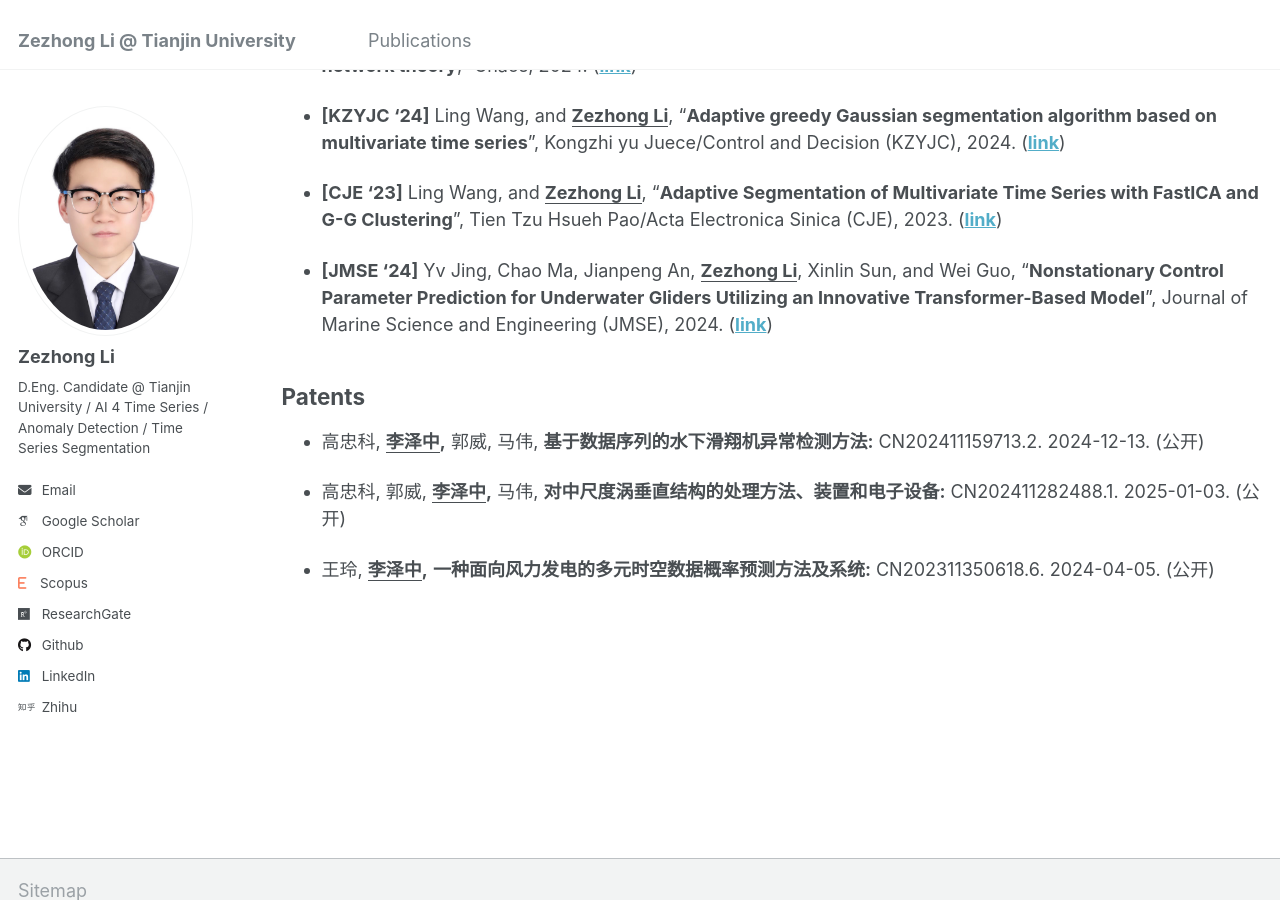
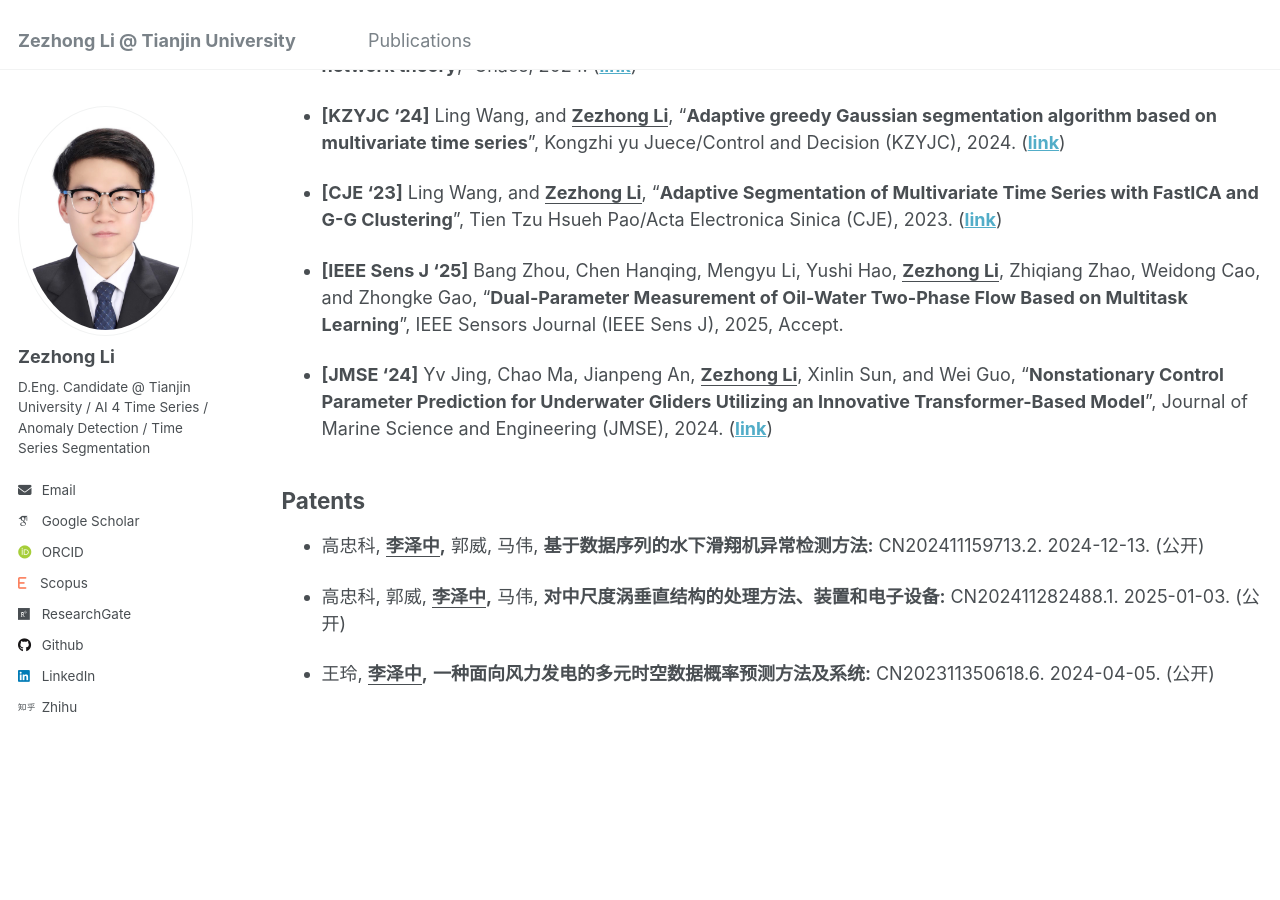
Before and after one commit to lzz19980125/lzz19980125.github.io, a Jekyll site: the page built from _pages/publications.md, in a window 1280 px wide and 900 px high, scrolled down 590 px. Built offline with Jekyll 4.4.1, drawn with Linux system fonts in a browser that asks for light colours; some web fonts are replaced.

Commit message:
Update publications.md

```diff
--- a/_pages/publications.md
+++ b/_pages/publications.md
@@ -21,6 +21,8 @@ author_profile: true
 
 - **[CJE '23]** Ling Wang, and **<u>Zezhong Li</u>**, "**Adaptive Segmentation of Multivariate Time Series with FastICA and G-G Clustering**", Tien Tzu Hsueh Pao/Acta Electronica Sinica (CJE), 2023. ([**link**](https://www.ejournal.org.cn/CN/10.12263/DZXB.20220649))
 
+- **[IEEE Sens J '25]** Bang Zhou, Chen Hanqing, Mengyu Li, Yushi Hao, **<u>Zezhong Li</u>**, Zhiqiang Zhao, Weidong Cao, and Zhongke Gao, "**Dual-Parameter Measurement of Oil-Water Two-Phase Flow Based on Multitask Learning**", IEEE Sensors Journal (IEEE Sens J), 2025, Accept.
+
 - **[JMSE '24]** Yv Jing, Chao Ma, Jianpeng An, **<u>Zezhong Li</u>**, Xinlin Sun, and Wei Guo, "**Nonstationary Control Parameter Prediction for Underwater Gliders
 Utilizing an Innovative Transformer-Based Model**", Journal of Marine Science and Engineering (JMSE), 2024. ([**link**](https://www.mdpi.com/2077-1312/12/11/2106))
 
```
